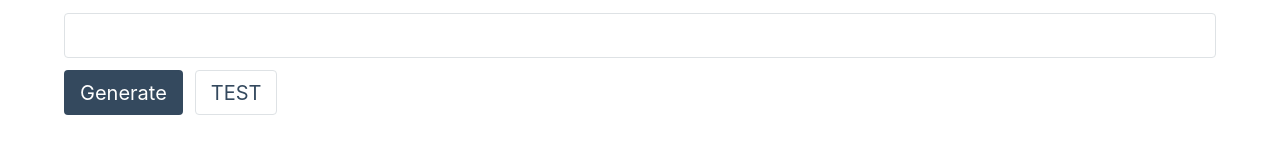
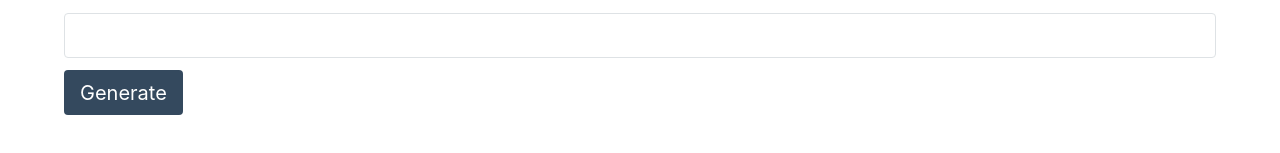
Before and after one commit to lettenj61-examples/unnecessary-tools, a Next.js app: page /text in a window 1280 px wide. Shown: the part 615-768 px from the top of the page. Built offline with nearby package versions, Linux system fonts and the light colour scheme.

Commit message:
fix: Remove unused element

```diff
--- a/components/uuid.tsx
+++ b/components/uuid.tsx
@@ -23,9 +23,6 @@ export default function UuidGenerator() {
         <div className="control">
           <button className="button is-primary is-medium" onClick={generateUuid}>Generate</button>
         </div>
-        <div className="contro">
-          <button className="button is-medium">TEST</button>
-        </div>
       </div>
     </>
   )
```
